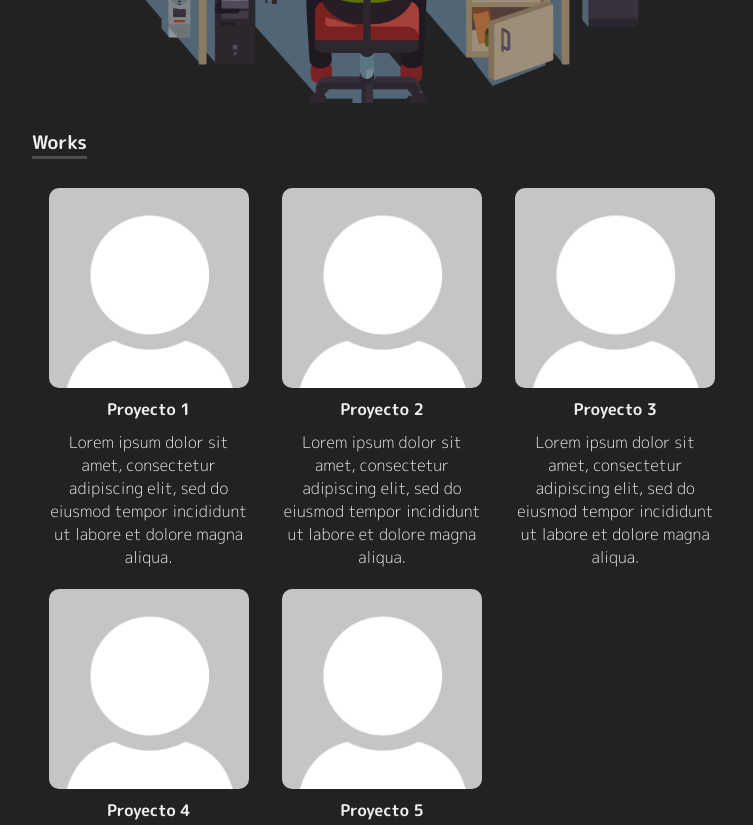
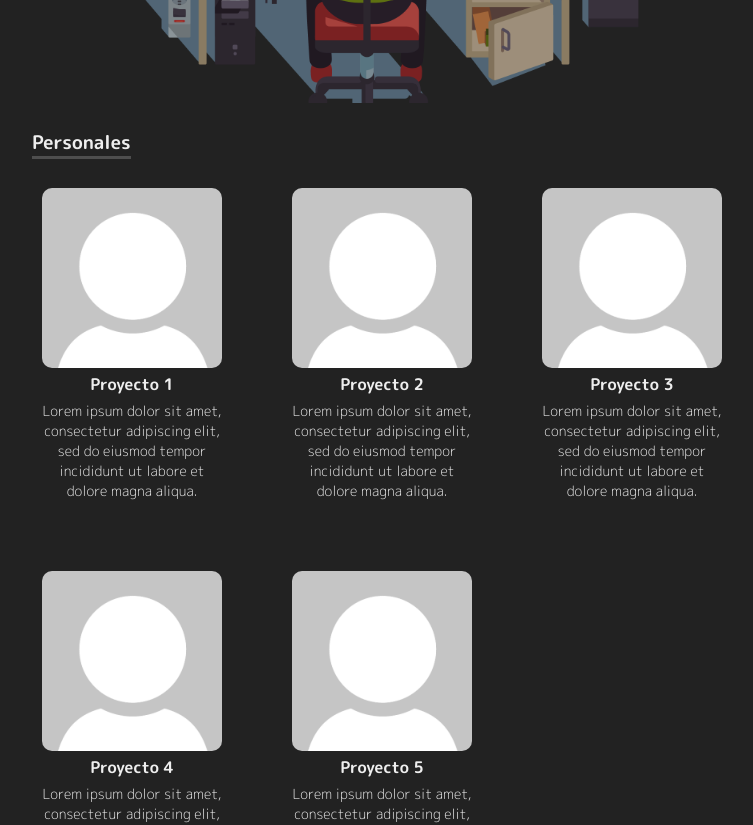
Before and after one commit to Bryan-Romero/bryan-portfolio-website, a React (Create React App) app: page /proyects in a window 1280 px wide. Shown: the part 340-1165 px from the top of the page, without its empty margins (258-1011 px from the left). Built offline with nearby package versions, Linux system fonts and the light colour scheme.

Commit message:
grid for list of proyect

```diff
--- a/src/components/Proyect/Proyect.css
+++ b/src/components/Proyect/Proyect.css
@@ -1,8 +1,8 @@
 .proyectContainer {
     display: flex;
     flex-direction: column;
-    max-width: 200px;
-    gap: 10px;
+    width: 1fr;
+    gap: 5px;
     cursor: pointer;
     padding: 10px;
     border-radius: 10px;
@@ -26,3 +26,11 @@
     margin: 0;
     text-align: center;
 }
+
+.littleDescription{
+    font-size: 14px;
+}
+
+.nameProyect::after {
+    content: convert(var(--gridList-column) string);
+}
--- a/src/components/ProyectSection/ProyectSection.css
+++ b/src/components/ProyectSection/ProyectSection.css
@@ -23,9 +23,20 @@
 
 .proyects {
   display: grid;
-  grid-template-columns: repeat(auto-fit, minmax(200px, 1fr));
+  grid-template-columns: repeat(auto-fit, minmax(var(--gridList-column), 1fr));
+  gap: 50px;
   grid-auto-rows: auto;
   align-items: center;
   justify-items: center;
   width: 100%;
 }
+@media (min-width: 769px) {
+    :root {
+        --gridList-column: 200px;
+    }
+}
+@media (max-width: 768px) {
+    :root {
+        --gridList-column: 150px;
+    }
+}
--- a/src/index.css
+++ b/src/index.css
@@ -12,11 +12,6 @@
   }
 }
 
-@media (max-width: 450px) {
-  :root {
-    --var-size: 80%;
-  }
-}
 
 body {
   margin: 0;
--- a/src/pages/Proyects/Proyects.js
+++ b/src/pages/Proyects/Proyects.js
@@ -7,8 +7,36 @@ import ProyectSection from "../../components/ProyectSection/ProyectSection";
 const Proyects = () => {
     return(
         <div className="proyectsContainer">
-            <ProyectSection title={'Works'}>
+            <ProyectSection title={'Personales'}>
                 <Proyect
+                    imgProyect={imgProfile}
+                    nameProyect={'Proyecto 1'}
+                    littleDescription={'Lorem ipsum dolor sit amet, consectetur adipiscing elit, sed do eiusmod tempor incididunt ut labore et dolore magna aliqua.'}
+                />
+                <Proyect
+                    imgProyect={imgProfile}
+                    nameProyect={'Proyecto 2'}
+                    littleDescription={'Lorem ipsum dolor sit amet, consectetur adipiscing elit, sed do eiusmod tempor incididunt ut labore et dolore magna aliqua.'}
+                />
+                <Proyect
+                    imgProyect={imgProfile}
+                    nameProyect={'Proyecto 3'}
+                    littleDescription={'Lorem ipsum dolor sit amet, consectetur adipiscing elit, sed do eiusmod tempor incididunt ut labore et dolore magna aliqua.'}
+                />
+                <Proyect
+                    imgProyect={imgProfile}
+                    nameProyect={'Proyecto 4'}
+                    littleDescription={'Lorem ipsum dolor sit amet, consectetur adipiscing elit, sed do eiusmod tempor incididunt ut labore et dolore magna aliqua.'}
+                />
+                <Proyect
+                    imgProyect={imgProfile}
+                    nameProyect={'Proyecto 5'}
+                    littleDescription={'Lorem ipsum dolor sit amet, consectetur adipiscing elit, sed do eiusmod tempor incididunt ut labore et dolore magna aliqua.'}
+                />
+            </ProyectSection>
+
+            <ProyectSection title={'Trabajo'}>
+            <Proyect
                     imgProyect={imgProfile}
                     nameProyect={'Proyecto 1'}
                     littleDescription={'Lorem ipsum dolor sit amet, consectetur adipiscing elit, sed do eiusmod tempor incididunt ut labore et dolore magna aliqua.'}
```
